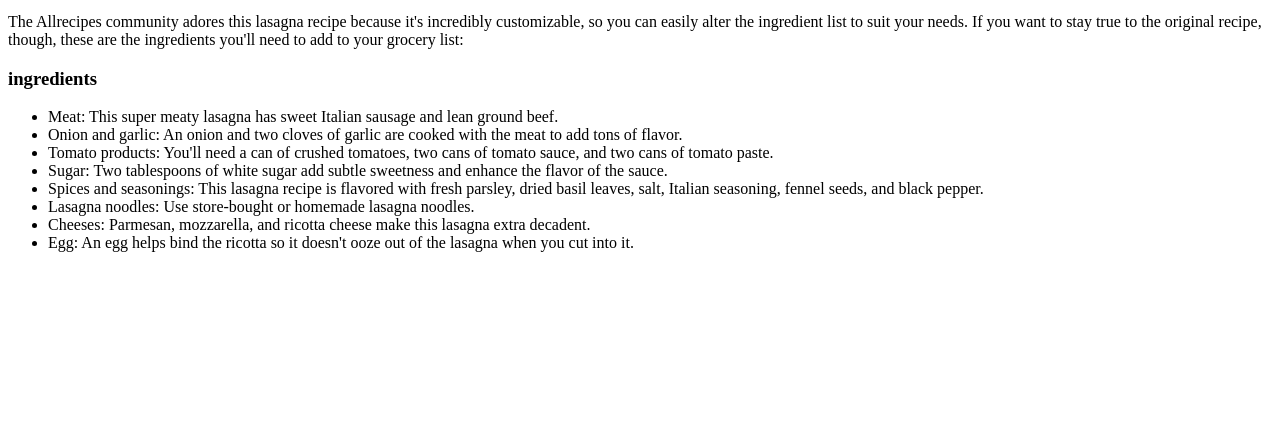
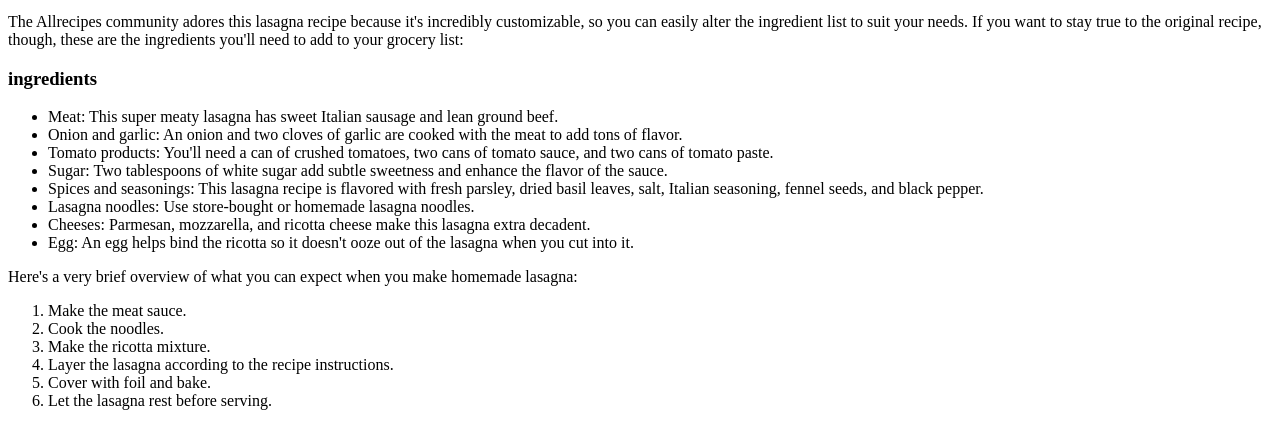
Before and after one commit to ichthyornis/odin-recipes, a plain HTML site: page recipes/lasagna.html in a window 1280 px wide. Shown: the part 421-847 px from the top of the page. Before the commit the page ends 800 px from the top, so only its background shows below. Drawn offline with Linux system fonts and the light colour scheme.

Commit message:
Added a ordered list and a paragraph

```diff
--- a/recipes/lasagna.html
+++ b/recipes/lasagna.html
@@ -21,5 +21,14 @@
     <li>Cheeses: Parmesan, mozzarella, and ricotta cheese make this lasagna extra decadent.</li>
     <li>Egg: An egg helps bind the ricotta so it doesn't ooze out of the lasagna when you cut into it.</li>
   </ul>
+  <p>Here's a very brief overview of what you can expect when you make homemade lasagna: </p>
+  <ol>
+    <li>Make the meat sauce.</li>
+    <li>Cook the noodles.</li>
+    <li>Make the ricotta mixture.</li>
+    <li>Layer the lasagna according to the recipe instructions.</li>
+    <li>Cover with foil and bake.</li>
+    <li>Let the lasagna rest before serving.</li>
+  </ol>
 </body>
 </html>
```
